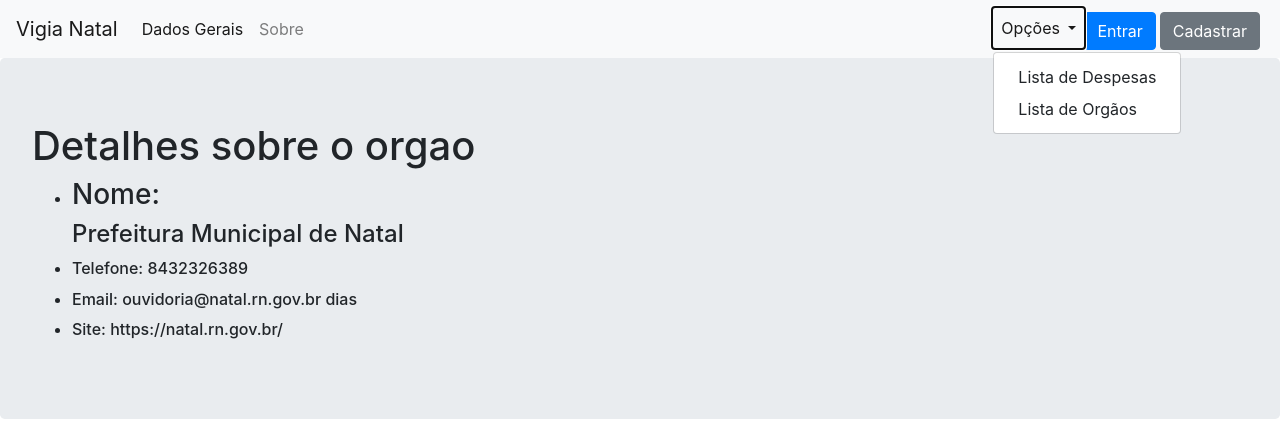
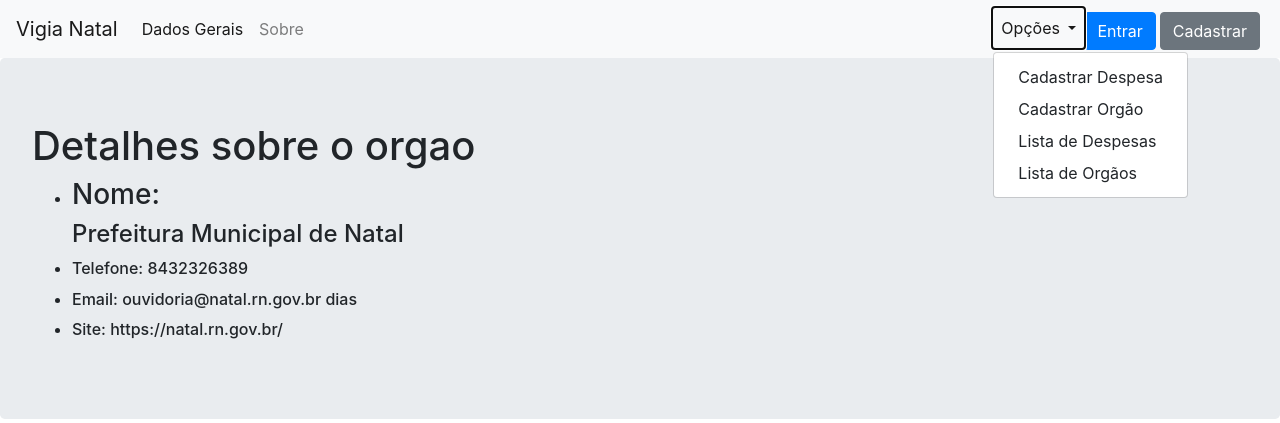
Before and after one commit to Matheus-Rangel/Vigia-Natal, a Django app: page /orgao/2/ in a window 1280 px wide, after a click on "Opções". Shown: the top 423 px of the page. Run offline with Django 3.2, Linux system fonts and the light colour scheme; data comes from the database, SQL or seed files in the repository; some libraries are stand-ins or nearby versions.

Commit message:
Diagrama2

```diff
--- a/map_app/templates/map_app/base.html
+++ b/map_app/templates/map_app/base.html
@@ -45,6 +45,8 @@
                 Opções
               </a>
               <div class="dropdown-menu" aria-labelledby="navbarDropdownMenuLink">
+                <a class="dropdown-item" href="{% url 'despesa_create' %}">Cadastrar Despesa</a>
+                <a class="dropdown-item" href="{% url 'orgao_create'%}">Cadastrar Orgão</a>
                 <a class="dropdown-item" href="{% url 'despesa_list'%}">Lista de Despesas</a>
                 <a class="dropdown-item" href="{% url 'orgao_list'%}">Lista de Orgãos</a>
               </div>
--- a/map_app/templates/map_app/home.html
+++ b/map_app/templates/map_app/home.html
@@ -17,7 +17,7 @@
           });
         }
       </script>
-      <script src="https://maps.googleapis.com/maps/api/js?key=AIzaSyBpQLw7f_iBzysGHLSZ5l9aJ2y2OqDwDYE&callback=initMap"
+      <script src="https://maps.googleapis.com/maps/api/js?key=AIzaSyAYMMLBdCqo48P7wxBlQSDRZVUiobw-9CM&callback=initMap"
       async defer></script>
   {% endblock %}
 
--- a/map_app/templates/map_app/orgao_form.html
+++ b/map_app/templates/map_app/orgao_form.html
@@ -8,5 +8,5 @@
       <button type="submit" class='save btn btn-default'>Salvar</button>
 
     </form>
-  </div>}
+  </div>
   {% endblock %}
```
Also changed, not shown: 3 other files.
